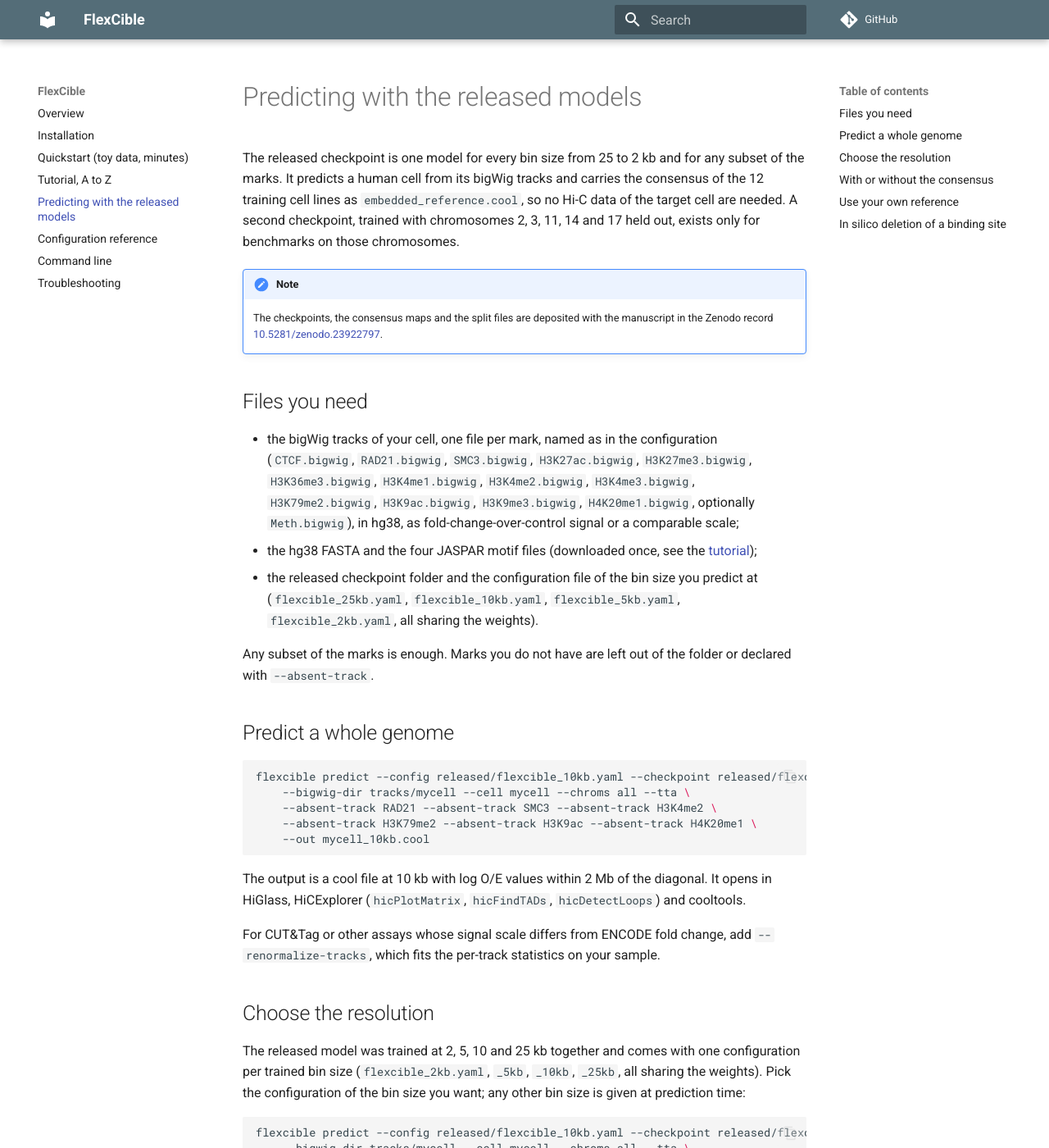
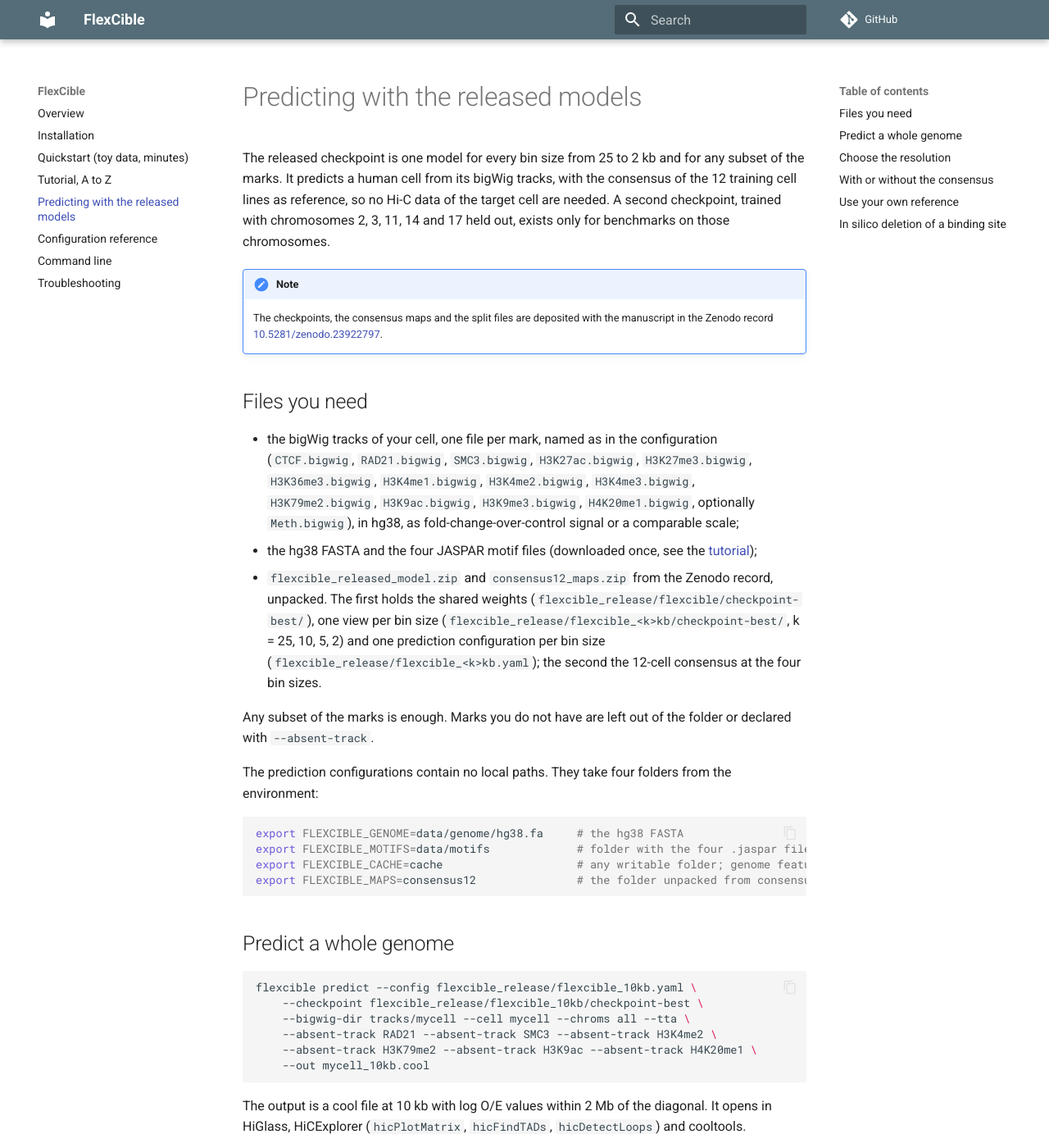
Before and after one commit to MHH-Bioinformatics-Hematology/FlexCible, an MkDocs documentation site: the page built from docs/pretrained.md, in a window 1280 px wide and 1400 px high. Shown: the whole window at 82% size. Built offline with MkDocs 1.6.1 and Material for MkDocs 9.7.7, drawn with Linux system fonts in a browser that asks for light colours; comment, search, counter and statistics services are not loaded; some of the changed text lies outside the part shown.

Commit message:
docs: prediction with the released zip and the FLEXCIBLE_* variables
Co-Authored-By: Claude Fable 5.1 <noreply@anthropic.com>

````diff
--- a/docs/pretrained.md
+++ b/docs/pretrained.md
@@ -1,6 +1,6 @@
 # Predicting with the released models
 
-The released checkpoint is one model for every bin size from 25 to 2 kb and for any subset of the marks. It predicts a human cell from its bigWig tracks and carries the consensus of the 12 training cell lines as `embedded_reference.cool`, so no Hi-C data of the target cell are needed. A second checkpoint, trained with chromosomes 2, 3, 11, 14 and 17 held out, exists only for benchmarks on those chromosomes.
+The released checkpoint is one model for every bin size from 25 to 2 kb and for any subset of the marks. It predicts a human cell from its bigWig tracks, with the consensus of the 12 training cell lines as reference, so no Hi-C data of the target cell are needed. A second checkpoint, trained with chromosomes 2, 3, 11, 14 and 17 held out, exists only for benchmarks on those chromosomes.
 
 !!! note
     The checkpoints, the consensus maps and the split files are deposited with the manuscript in the Zenodo record [10.5281/zenodo.23922797](https://doi.org/10.5281/zenodo.23922797).
@@ -9,14 +9,24 @@ The released checkpoint is one model for every bin size from 25 to 2 kb and for
 
 - the bigWig tracks of your cell, one file per mark, named as in the configuration (`CTCF.bigwig`, `RAD21.bigwig`, `SMC3.bigwig`, `H3K27ac.bigwig`, `H3K27me3.bigwig`, `H3K36me3.bigwig`, `H3K4me1.bigwig`, `H3K4me2.bigwig`, `H3K4me3.bigwig`, `H3K79me2.bigwig`, `H3K9ac.bigwig`, `H3K9me3.bigwig`, `H4K20me1.bigwig`, optionally `Meth.bigwig`), in hg38, as fold-change-over-control signal or a comparable scale;
 - the hg38 FASTA and the four JASPAR motif files (downloaded once, see the [tutorial](tutorial.md#motifs));
-- the released checkpoint folder and the configuration file of the bin size you predict at (`flexcible_25kb.yaml`, `flexcible_10kb.yaml`, `flexcible_5kb.yaml`, `flexcible_2kb.yaml`, all sharing the weights).
+- `flexcible_released_model.zip` and `consensus12_maps.zip` from the Zenodo record, unpacked. The first holds the shared weights (`flexcible_release/flexcible/checkpoint-best/`), one view per bin size (`flexcible_release/flexcible_<k>kb/checkpoint-best/`, k = 25, 10, 5, 2) and one prediction configuration per bin size (`flexcible_release/flexcible_<k>kb.yaml`); the second the 12-cell consensus at the four bin sizes.
 
 Any subset of the marks is enough. Marks you do not have are left out of the folder or declared with `--absent-track`.
+
+The prediction configurations contain no local paths. They take four folders from the environment:
+
+```bash
+export FLEXCIBLE_GENOME=data/genome/hg38.fa     # the hg38 FASTA
+export FLEXCIBLE_MOTIFS=data/motifs             # folder with the four .jaspar files
+export FLEXCIBLE_CACHE=cache                    # any writable folder; genome features are cached here once
+export FLEXCIBLE_MAPS=consensus12               # the folder unpacked from consensus12_maps.zip
+```
 
 ## Predict a whole genome
 
 ```bash
-flexcible predict --config released/flexcible_10kb.yaml --checkpoint released/flexcible/checkpoint-best \
+flexcible predict --config flexcible_release/flexcible_10kb.yaml \
+    --checkpoint flexcible_release/flexcible_10kb/checkpoint-best \
     --bigwig-dir tracks/mycell --cell mycell --chroms all --tta \
     --absent-track RAD21 --absent-track SMC3 --absent-track H3K4me2 \
     --absent-track H3K79me2 --absent-track H3K9ac --absent-track H4K20me1 \
@@ -29,10 +39,11 @@ For CUT&Tag or other assays whose signal scale differs from ENCODE fold change,
 
 ## Choose the resolution
 
-The released model was trained at 2, 5, 10 and 25 kb together and comes with one configuration per trained bin size (`flexcible_2kb.yaml`, `_5kb`, `_10kb`, `_25kb`, all sharing the weights). Pick the configuration of the bin size you want; any other bin size is given at prediction time:
+The released model was trained at 2, 5, 10 and 25 kb together and comes with one configuration and one view per trained bin size, all sharing the weights. Pick the configuration and the view of the bin size you want; any other bin size is given at prediction time:
 
 ```bash
-flexcible predict --config released/flexcible_10kb.yaml --checkpoint released/flexcible/checkpoint-best \
+flexcible predict --config flexcible_release/flexcible_10kb.yaml \
+    --checkpoint flexcible_release/flexcible_10kb/checkpoint-best \
     --bigwig-dir tracks/mycell --cell mycell --chroms all --tta \
     --bin-size 4000 --reference oe/consensus12_proper_4kb.cool \
     --out mycell_4kb.cool
@@ -50,7 +61,7 @@ flexcible predict ... --no-reference --out mycell_10kb_marks_alone.cool
 
 ## Use your own reference
 
-A consensus of cells closer to yours (for example other patients of a cohort) replaces the embedded one:
+A consensus of cells closer to yours (for example other patients of a cohort) replaces the 12-cell consensus:
 
 ```bash
 flexcible predict ... --reference oe/consensus_other_patients_10kb.cool
````
Also changed, not shown: README.md (+5 -2 lines).
